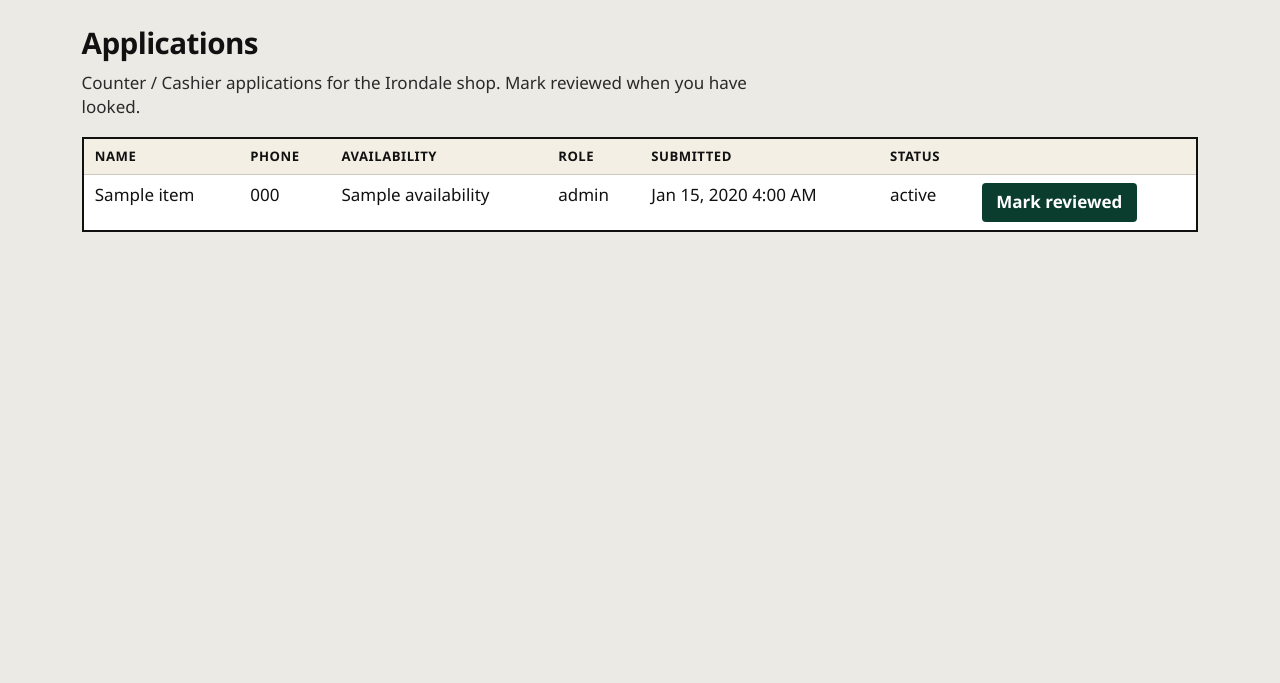
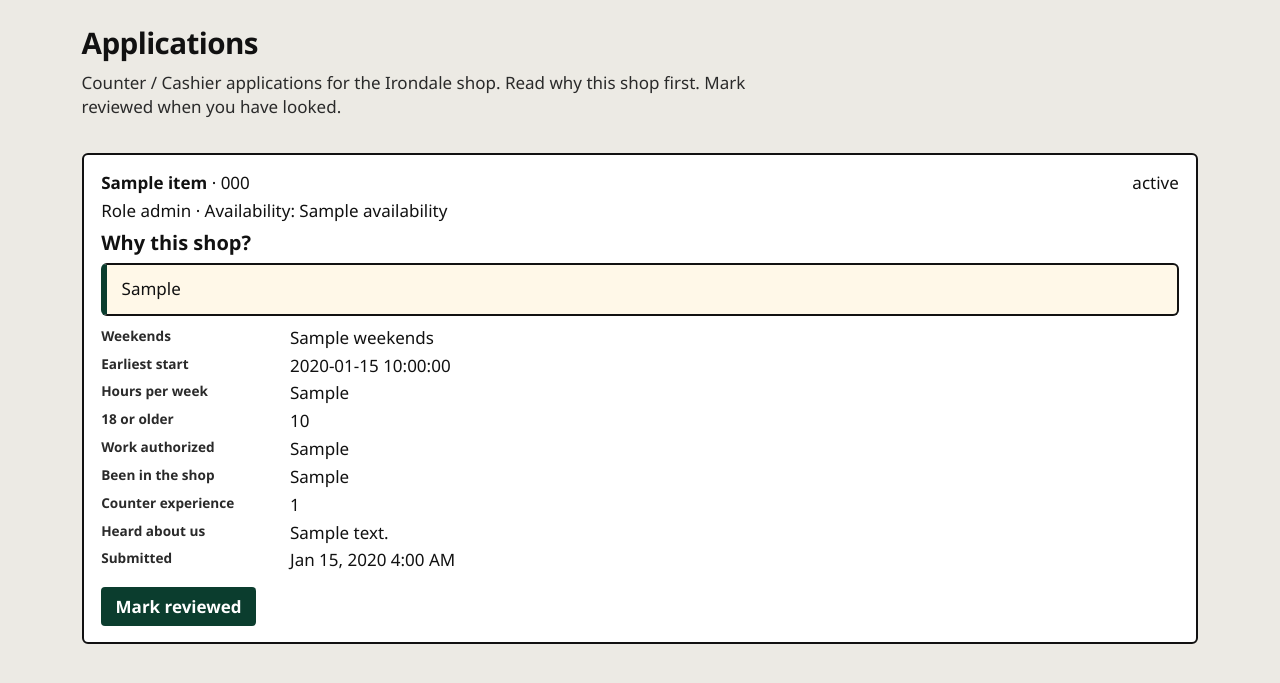
Before and after one commit to glennw56/bakery-apply, a FastAPI app: template templates/admin/index.html in a window 1280 px wide. Shown: the part 52-735 px from the top of the page. Run offline with FastAPI, Linux system fonts and the light colour scheme; the template is opened without the code that fills it: most values are stand-ins (such as "Sample title", 1, 10 or a date in 2020).

Commit message:
Add Talent screening fields to the apply form.

```diff
--- a/app/main.py
+++ b/app/main.py
@@ -35,9 +35,12 @@ from app.auth import (
 )
 from app.db import get_db, init_db
 from app.models import (
+    HEAR_ABOUT_CHOICES,
+    HEAR_ABOUT_SLUGS,
     ROLE_COUNTER,
     STATUS_REVIEWED,
     STATUS_SUBMITTED,
+    YES_NO,
     Application,
     User,
 )
@@ -98,6 +101,7 @@ templates.env.globals["shop_name"] = SHOP_NAME
 templates.env.globals["shop_address"] = SHOP_ADDRESS
 templates.env.globals["shop_phone"] = SHOP_PHONE
 templates.env.globals["live_role"] = LIVE_ROLE
+templates.env.globals["hear_about_choices"] = HEAR_ABOUT_CHOICES
 
 
 def _ctx(request: Request, user: User | None, **extra):
@@ -224,6 +228,10 @@ def apply_form(
     return render(request, "apply.html", user)
 
 
+def _yes_no(value: str | None) -> str:
+    return (value or "").strip().lower()
+
+
 @app.post("/apply")
 def apply_submit(
     request: Request,
@@ -231,6 +239,16 @@ def apply_submit(
     phone: str = Form(...),
     availability: str = Form(...),
     role: str = Form(LIVE_ROLE),
+    weekends: str = Form(""),
+    start_date: str = Form(""),
+    hours_per_week: str = Form(""),
+    age_18: str = Form(""),
+    work_auth: str = Form(""),
+    been_in_shop: str = Form(""),
+    prior_counter: str = Form(""),
+    prior_where: str = Form(""),
+    why_shop: str = Form(""),
+    hear_about: str = Form(""),
     user: User = Depends(require_login),
     db: Session = Depends(get_db),
 ):
@@ -242,9 +260,34 @@ def apply_submit(
     name = name.strip()
     phone = phone.strip()
     availability = availability.strip()
+    weekends = _yes_no(weekends)
+    start_date = start_date.strip()
+    hours_per_week = hours_per_week.strip()
+    age_18 = _yes_no(age_18)
+    work_auth = _yes_no(work_auth)
+    been_in_shop = _yes_no(been_in_shop)
+    prior_counter = _yes_no(prior_counter)
+    prior_where = prior_where.strip()
+    why_shop = why_shop.strip()
+    hear_about = hear_about.strip()
     if not name or not phone or not availability:
         _flash(request, "Name, phone, and availability are required.")
         return _redirect("/apply")
+    yn_ok = all(
+        v in YES_NO
+        for v in (weekends, age_18, work_auth, been_in_shop, prior_counter)
+    )
+    if not yn_ok or not start_date or not hours_per_week or hear_about not in HEAR_ABOUT_SLUGS:
+        _flash(request, "Please answer all of the screening questions.")
+        return _redirect("/apply")
+    if not why_shop:
+        _flash(request, "Please tell us why this shop — a few sentences.")
+        return _redirect("/apply")
+    if prior_counter == "yes" and not prior_where:
+        _flash(request, "If you have bakery, coffee, or cafe counter work, say where.")
+        return _redirect("/apply")
+    if prior_counter != "yes":
+        prior_where = ""
     # Only the live Counter / Cashier role is accepted in v1.
     _ = role
     app_row = Application(
@@ -253,6 +296,16 @@ def apply_submit(
         phone=phone,
         availability=availability,
         role=LIVE_ROLE,
+        weekends=weekends,
+        start_date=start_date,
+        hours_per_week=hours_per_week,
+        age_18=age_18,
+        work_auth=work_auth,
+        been_in_shop=been_in_shop,
+        prior_counter=prior_counter,
+        prior_where=prior_where,
+        why_shop=why_shop,
+        hear_about=hear_about,
         status=STATUS_SUBMITTED,
         submitted_at=datetime.now(timezone.utc).replace(tzinfo=None),
     )
--- a/static/app.css
+++ b/static/app.css
@@ -141,3 +141,64 @@ table.sales th {
   table.sales { display: block; overflow-x: auto; }
   nav { gap: 0.7rem; }
 }
+
+fieldset.yn {
+  border: 0;
+  padding: 0;
+  margin: 0;
+  display: grid;
+  gap: 0.25rem;
+}
+fieldset.yn legend {
+  font-size: 0.9rem;
+  color: var(--muted);
+  font-weight: 600;
+  padding: 0;
+}
+.radio-row {
+  display: flex;
+  gap: 1.25rem;
+  flex-wrap: wrap;
+}
+.radio-row label {
+  display: flex;
+  flex-direction: row;
+  align-items: center;
+  gap: 0.4rem;
+  font-weight: 600;
+  color: var(--ink);
+}
+.radio-row input[type="radio"] {
+  width: auto;
+  padding: 0;
+}
+.why-shop {
+  white-space: pre-wrap;
+  margin: 0.4rem 0 0.85rem;
+  padding: 0.75rem 0.9rem;
+  background: #fff8e8;
+  border: 2px solid var(--line);
+  border-left-width: 6px;
+  border-left-color: var(--accent);
+  border-radius: var(--radius);
+  font-weight: 500;
+}
+.dl {
+  display: grid;
+  grid-template-columns: 11rem 1fr;
+  gap: 0.2rem 0.8rem;
+  margin: 0.6rem 0 0.9rem;
+}
+.dl dt { font-weight: 700; font-size: 0.85rem; color: var(--muted); }
+.dl dd { margin: 0; }
+.app-list { display: grid; gap: 1rem; }
+.app-card header {
+  display: flex;
+  justify-content: space-between;
+  gap: 1rem;
+  align-items: baseline;
+}
+.app-card header p { margin: 0; }
+@media (max-width: 720px) {
+  .dl { grid-template-columns: 1fr; }
+}
--- a/templates/admin/_row.html
+++ b/templates/admin/_row.html
@@ -1,11 +1,33 @@
-<tr id="app-{{ item.id }}">
-  <td>{{ item.name }}</td>
-  <td>{{ item.phone }}</td>
-  <td>{{ item.availability }}</td>
-  <td>{{ item.role }}</td>
-  <td>{{ chicago_stamp(item.submitted_at) }}</td>
-  <td class="status status-{{ item.status }}">{{ item.status }}</td>
-  <td>
+<article class="shop-card app-card" id="app-{{ item.id }}">
+  <header>
+    <p><strong>{{ item.name }}</strong> · {{ item.phone }}</p>
+    <p class="status status-{{ item.status }}">{{ item.status }}</p>
+  </header>
+  <p>Role {{ item.role }} · Availability: {{ item.availability }}</p>
+  <h2>Why this shop?</h2>
+  <p class="why-shop">{{ item.why_shop }}</p>
+  <dl class="dl">
+    <dt>Weekends</dt>
+    <dd>{{ item.weekends|capitalize }}</dd>
+    <dt>Earliest start</dt>
+    <dd>{{ item.start_date }}</dd>
+    <dt>Hours per week</dt>
+    <dd>{{ item.hours_per_week }}</dd>
+    <dt>18 or older</dt>
+    <dd>{{ item.age_18|capitalize }}</dd>
+    <dt>Work authorized</dt>
+    <dd>{{ item.work_auth|capitalize }}</dd>
+    <dt>Been in the shop</dt>
+    <dd>{{ item.been_in_shop|capitalize }}</dd>
+    <dt>Counter experience</dt>
+    <dd>
+      {{ item.prior_counter|capitalize }}{% if item.prior_counter == "yes" and item.prior_where %} — {{ item.prior_where }}{% endif %}
+    </dd>
+    <dt>Heard about us</dt>
+    <dd>{{ item.hear_about_label }}</dd>
+    <dt>Submitted</dt>
+    <dd>{{ chicago_stamp(item.submitted_at) }}</dd>
+  </dl>
   {% if item.status != "reviewed" %}
     <form
       method="post"
@@ -17,5 +39,4 @@
       <button type="submit">Mark reviewed</button>
     </form>
   {% endif %}
-  </td>
-</tr>
+</article>
--- a/templates/admin/index.html
+++ b/templates/admin/index.html
@@ -3,26 +3,13 @@
 {% block body_class %}admin{% endblock %}
 {% block content %}
   <h1>Applications</h1>
-  <p class="lede">Counter / Cashier applications for the Irondale shop. Mark reviewed when you have looked.</p>
+  <p class="lede">Counter / Cashier applications for the Irondale shop. Read why this shop first. Mark reviewed when you have looked.</p>
   {% if applications %}
-    <table class="sales">
-      <thead>
-        <tr>
-          <th>Name</th>
-          <th>Phone</th>
-          <th>Availability</th>
-          <th>Role</th>
-          <th>Submitted</th>
-          <th>Status</th>
-          <th></th>
-        </tr>
-      </thead>
-      <tbody>
-        {% for item in applications %}
-          {% include "admin/_row.html" %}
-        {% endfor %}
-      </tbody>
-    </table>
+    <div class="app-list">
+      {% for item in applications %}
+        {% include "admin/_row.html" %}
+      {% endfor %}
+    </div>
   {% else %}
     <p class="hint">No applications yet.</p>
   {% endif %}
```
Also changed, not shown: app/db.py (+17 -0 lines), app/models.py (+41 -0 lines), templates/application.html (+22 -0 lines), templates/apply.html (+55 -0 lines), tests/test_app.py (+67 -21 lines). Lines whose indentation alone changed are shown as unchanged.
